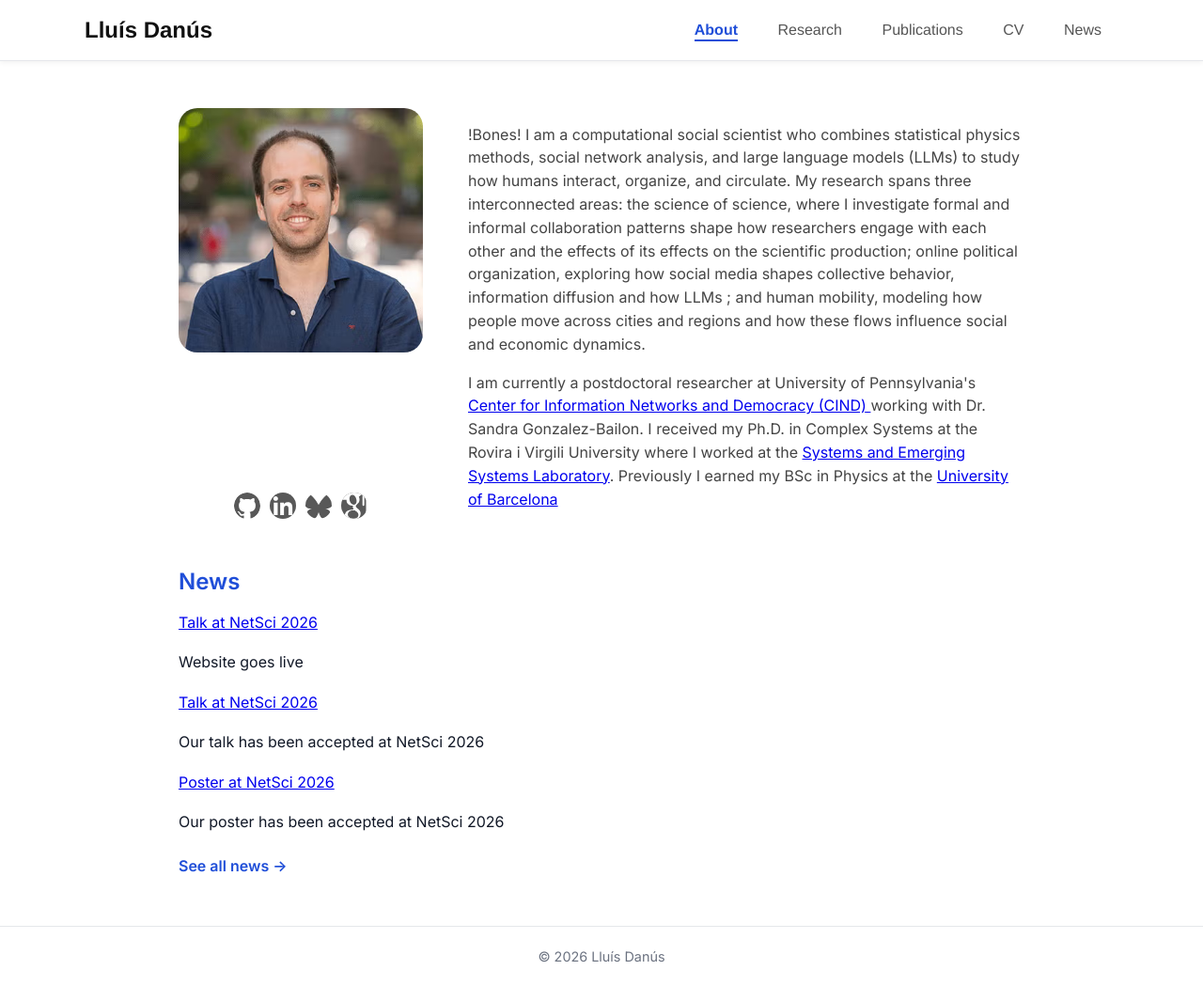
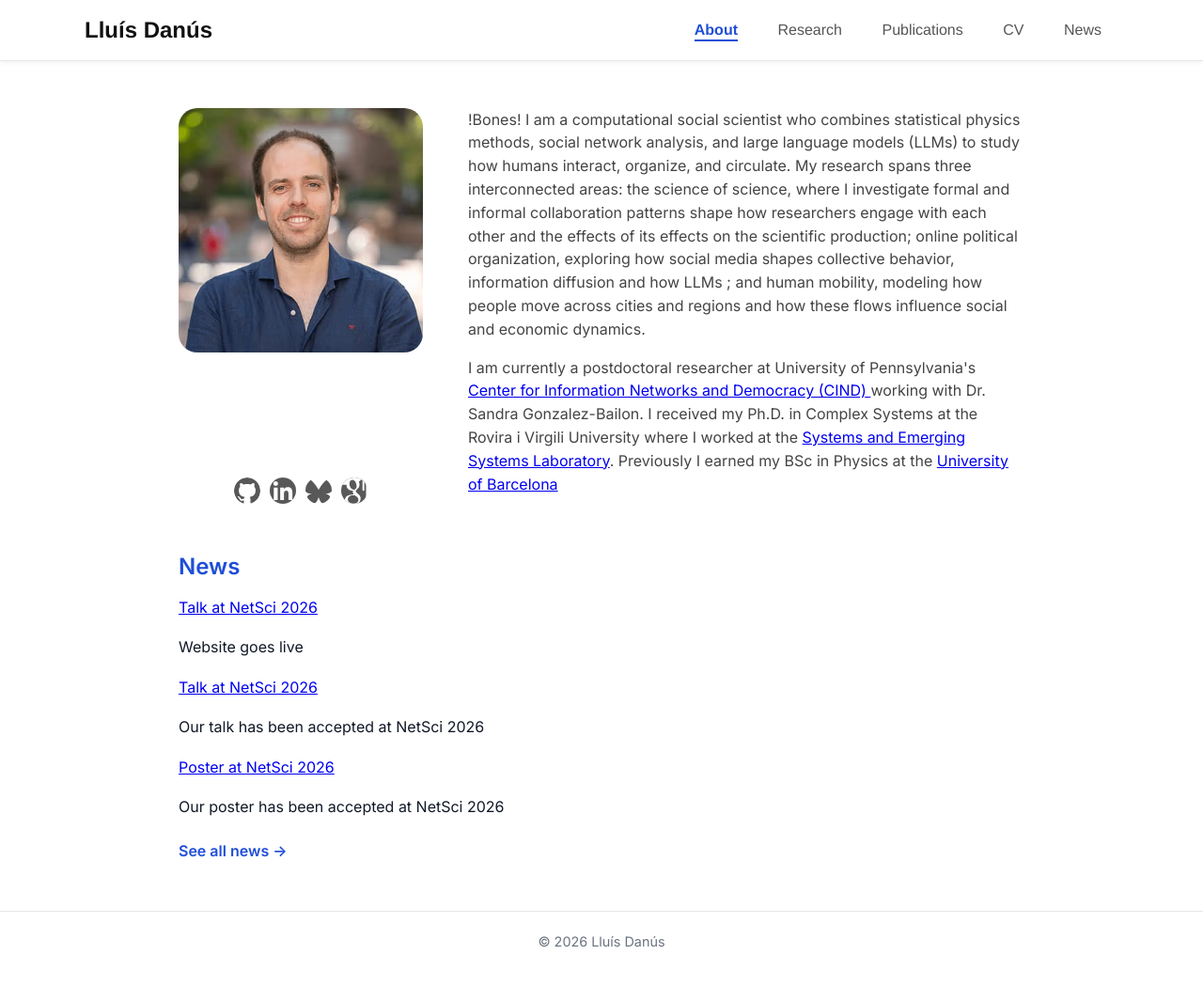
Before and after one commit to lluisdanus/lluisdanus.github.io, a Jekyll site: the page built from index.md, in a window 1280 px wide and 1049 px high. Shown: the whole window at 94% size. Built offline with Jekyll 4.4.1, drawn with Linux system fonts in a browser that asks for light colours.

```diff
--- a/assets/style.css
+++ b/assets/style.css
@@ -338,6 +338,7 @@
   font-family: "Helvetica Neue", Helvetica, Arial, sans-serif;
   font-size: 1.8rem;
   font-weight: 700;
+  margin-top: 0px;
   margin-bottom: 10px;
   color: #111;
 }
@@ -346,6 +347,7 @@
   font-size: 1rem;
   line-height: 1.55;
   color: #444;
+  margin-top: 0px;
 }
 
 /* News Dashboard */
```
